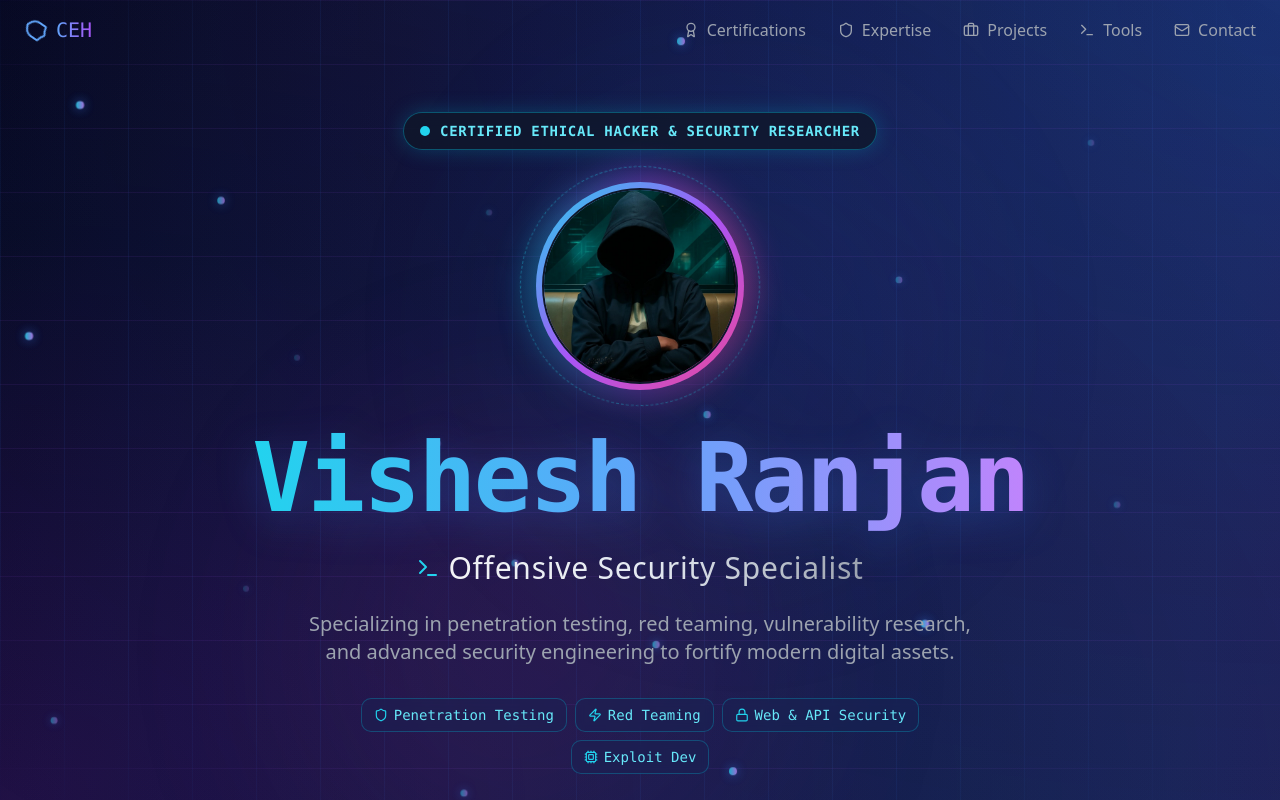
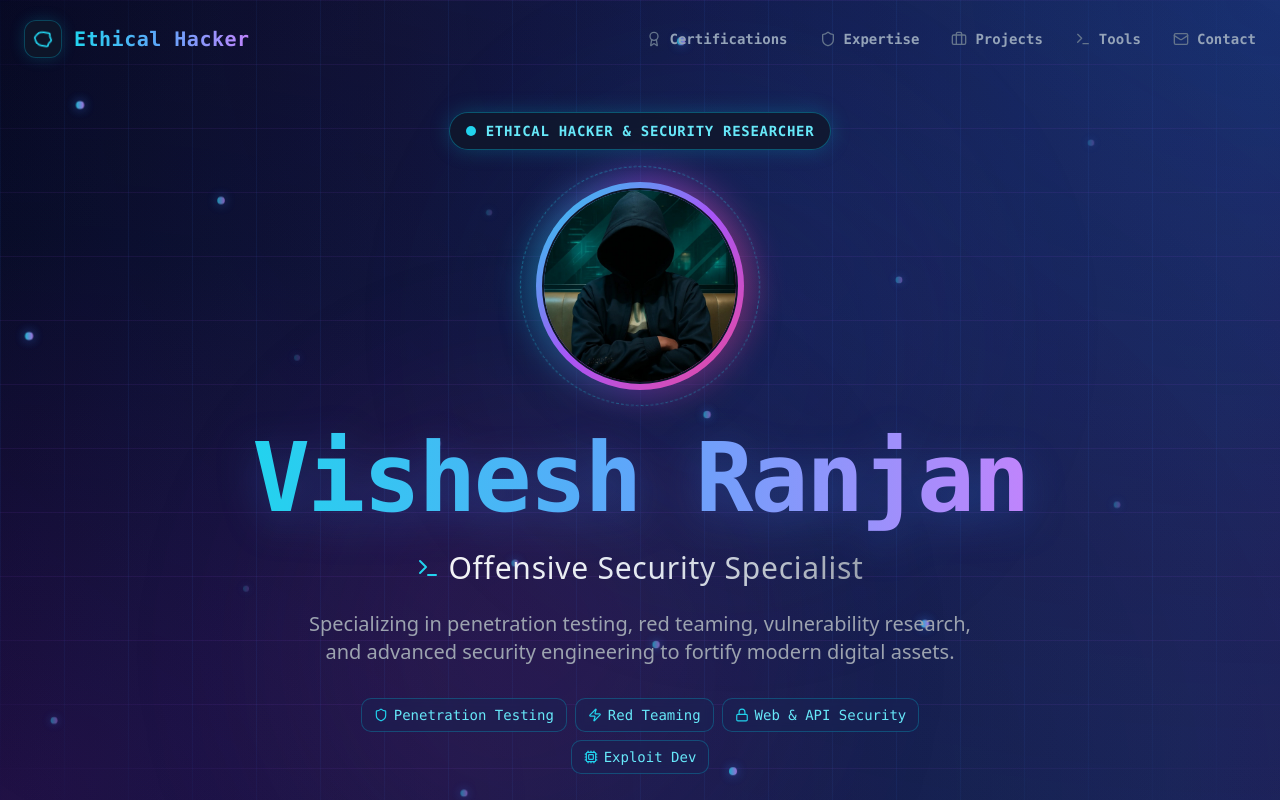
Before and after one commit to morningstar-0213/portfolio, a React (Vite) app: page / in a window 1280 px wide. Shown: the top 800 px of the page. Built offline with nearby package versions, Linux system fonts and the light colour scheme.

Commit message:
Update top branding to Ethical Hacker, remove EC-Council badge from footer, polish styling

```diff
--- a/src/components/Contact.tsx
+++ b/src/components/Contact.tsx
@@ -221,19 +221,10 @@ export function Contact() {
           transition={{ duration: 0.8, delay: 0.3 }}
           className="mt-12 md:mt-16 text-center"
         >
-          <motion.div
-            className="inline-block px-4 py-2 md:px-6 md:py-3 bg-gradient-to-r from-slate-900/80 via-blue-950/60 to-purple-950/60 border border-blue-500/30 rounded-lg md:rounded-xl backdrop-blur-sm shadow-lg"
-            whileHover={{ scale: isMobile ? 1 : 1.05 }}
-          >
-            <p className="text-gray-400 font-mono text-xs md:text-sm">
-              EC-COUNCIL CERTIFIED ETHICAL HACKER #*******
-            </p>
-          </motion.div>
-
           <motion.p
-            animate={{ opacity: [0.4, 1, 0.4] }}
+            animate={{ opacity: [0.5, 1, 0.5] }}
             transition={{ duration: 4, repeat: Infinity }}
-            className="mt-6 md:mt-8 text-gray-500 font-mono text-xs md:text-sm italic px-4"
+            className="text-gray-400 font-mono text-xs md:text-sm italic px-4"
           >
             "From the shadows to the spotlight, using darkness to protect the light."
           </motion.p>
--- a/src/components/Hero.tsx
+++ b/src/components/Hero.tsx
@@ -78,7 +78,7 @@ export function Hero() {
             <span className="relative inline-flex rounded-full h-2.5 w-2.5 bg-cyan-400"></span>
           </span>
           <span className="font-mono text-xs md:text-sm text-cyan-300 tracking-wider font-semibold uppercase">
-            Certified Ethical Hacker & Security Researcher
+            Ethical Hacker & Security Researcher
           </span>
         </motion.div>
 
--- a/src/components/InteractiveGames.tsx
+++ b/src/components/InteractiveGames.tsx
@@ -27,22 +27,32 @@ export function InteractiveGames() {
   ];
 
   return (
-    <section id="games" className="relative py-20 px-4 sm:px-6">
-      <div className="max-w-7xl mx-auto">
-        <motion.h2
-          className="text-4xl sm:text-5xl md:text-6xl font-mono mb-4 md:mb-6 text-center"
+    <section id="games" className="relative py-24 md:py-36 px-4 sm:px-6 overflow-hidden">
+      <div className="max-w-7xl mx-auto relative z-10">
+        <motion.div
           initial={{ opacity: 0, y: 20 }}
           whileInView={{ opacity: 1, y: 0 }}
           viewport={{ once: true }}
           transition={{ duration: 0.8 }}
+          className="text-center mb-12 md:mb-16"
         >
-          <span className="bg-gradient-to-r from-blue-400 via-purple-500 to-pink-500 bg-clip-text text-transparent">
-            UTILITY TOOLS
+          <span className="font-mono text-xs md:text-sm text-cyan-400 font-bold uppercase tracking-widest px-3.5 py-1.5 rounded-full bg-cyan-950/60 border border-cyan-500/30 mb-4 inline-block shadow-[0_0_15px_rgba(6,182,212,0.2)]">
+            Interactive Security Suite
           </span>
-        </motion.h2>
-        <p className="text-center text-gray-400 mb-12 text-sm md:text-base">
-          Useful tools for developers and security enthusiasts
-        </p>
+          <motion.h2
+            className="text-4xl sm:text-6xl md:text-7xl font-mono font-extrabold tracking-tight mb-4 text-center"
+            initial={{ opacity: 0, scale: 0.9 }}
+            whileInView={{ opacity: 1, scale: 1 }}
+            viewport={{ once: true }}
+          >
+            <span className="bg-gradient-to-r from-cyan-400 via-purple-500 to-pink-500 bg-clip-text text-transparent drop-shadow-[0_8px_16px_rgba(59,130,246,0.3)]">
+              UTILITY TOOLS
+            </span>
+          </motion.h2>
+          <p className="text-center text-gray-300 text-base sm:text-lg max-w-2xl mx-auto font-sans">
+            Interactive developer and security tools built directly into the portfolio
+          </p>
+        </motion.div>
 
         <div className="grid grid-cols-2 md:grid-cols-3 gap-4 md:gap-6 mb-8">
           {games.map((game, index) => (
@@ -51,15 +61,18 @@ export function InteractiveGames() {
               initial={{ opacity: 0, scale: 0.8 }}
               whileInView={{ opacity: 1, scale: 1 }}
               viewport={{ once: true }}
-              transition={{ delay: index * 0.1 }}
-              whileHover={{ scale: 1.05, y: -5 }}
-              whileTap={{ scale: 0.95 }}
+              transition={{ delay: index * 0.05 }}
+              whileHover={{ scale: 1.03, y: -4 }}
+              whileTap={{ scale: 0.96 }}
               onClick={() => setActiveGame(game.id)}
-              className={`p-4 md:p-6 bg-gradient-to-br from-slate-900/80 via-blue-950/50 to-purple-950/50 border rounded-xl md:rounded-2xl backdrop-blur-xl transition-all cursor-pointer font-mono text-sm md:text-base font-bold ${
-                activeGame === game.id ? 'border-purple-500/70 shadow-lg shadow-purple-500/30' : 'border-blue-500/30 hover:border-purple-500/60'
+              className={`p-5 md:p-6 rounded-2xl backdrop-blur-xl transition-all cursor-pointer font-mono text-xs md:text-sm font-bold flex items-center justify-between border ${
+                activeGame === game.id
+                  ? 'bg-slate-900 border-cyan-400 text-cyan-300 shadow-[0_0_25px_rgba(6,182,212,0.3)]'
+                  : 'bg-slate-900/80 border-slate-800 text-gray-300 hover:border-cyan-500/50 hover:text-white'
               }`}
             >
-              {game.name}
+              <span>{game.name}</span>
+              <span className="text-cyan-400 font-bold">⚙</span>
             </motion.button>
           ))}
         </div>
--- a/src/components/Navigation.tsx
+++ b/src/components/Navigation.tsx
@@ -7,7 +7,7 @@ export function Navigation() {
 
   useEffect(() => {
     const handleScroll = () => {
-      setScrolled(window.scrollY > 50);
+      setScrolled(window.scrollY > 40);
     };
     window.addEventListener('scroll', handleScroll);
     return () => window.removeEventListener('scroll', handleScroll);
@@ -22,28 +22,34 @@ export function Navigation() {
     <motion.nav
       initial={{ y: -100 }}
       animate={{ y: 0 }}
-      transition={{ type: 'spring', stiffness: 100, damping: 20 }}
+      transition={{ type: 'spring', stiffness: 120, damping: 22 }}
       className={`fixed top-0 w-full z-50 transition-all duration-500 ${
-        scrolled ? 'bg-slate-950/80 backdrop-blur-xl border-b border-blue-500/30 shadow-lg shadow-blue-500/10' : ''
+        scrolled
+          ? 'bg-slate-950/85 backdrop-blur-2xl border-b border-slate-800/80 shadow-[0_10px_30px_rgba(0,0,0,0.8)] py-3'
+          : 'bg-transparent py-5'
       }`}
     >
-      <div className="max-w-7xl mx-auto px-6 py-4 flex items-center justify-between">
+      <div className="max-w-7xl mx-auto px-6 flex items-center justify-between">
         <motion.div
-          whileHover={{ scale: 1.05 }}
-          whileTap={{ scale: 0.95 }}
-          className="flex items-center gap-2 cursor-pointer group"
+          whileHover={{ scale: 1.03 }}
+          whileTap={{ scale: 0.97 }}
+          className="flex items-center gap-3 cursor-pointer group"
           onClick={() => scrollToSection('hero')}
         >
-          <motion.div
-            animate={{ rotate: 360 }}
-            transition={{ duration: 20, repeat: Infinity, ease: 'linear' }}
-          >
-            <Shield className="w-6 h-6 text-transparent bg-gradient-to-r from-blue-400 to-purple-500 bg-clip-text stroke-blue-400" />
-          </motion.div>
-          <span className="font-mono text-xl bg-gradient-to-r from-blue-400 to-purple-500 bg-clip-text text-transparent">CEH</span>
+          <div className="relative p-2 rounded-xl bg-slate-900/90 border border-cyan-500/30 group-hover:border-cyan-400/70 transition-colors shadow-[0_0_15px_rgba(6,182,212,0.2)]">
+            <motion.div
+              animate={{ rotate: 360 }}
+              transition={{ duration: 25, repeat: Infinity, ease: 'linear' }}
+            >
+              <Shield className="w-5 h-5 text-cyan-400" strokeWidth={2} />
+            </motion.div>
+          </div>
+          <span className="font-mono text-lg md:text-xl font-bold bg-gradient-to-r from-cyan-400 via-blue-400 to-purple-400 bg-clip-text text-transparent tracking-wide">
+            Ethical Hacker
+          </span>
         </motion.div>
 
-        <div className="flex gap-8">
+        <div className="flex items-center gap-6 md:gap-8">
           {[
             { icon: Award, label: 'Certifications', id: 'journey' },
             { icon: Shield, label: 'Expertise', id: 'expertise' },
@@ -53,18 +59,14 @@ export function Navigation() {
           ].map(({ icon: Icon, label, id }) => (
             <motion.button
               key={id}
-              whileHover={{ scale: 1.1, y: -2 }}
+              whileHover={{ y: -2 }}
               whileTap={{ scale: 0.95 }}
               onClick={() => scrollToSection(id)}
-              className="group flex items-center gap-2 text-gray-400 hover:text-transparent hover:bg-gradient-to-r hover:from-blue-400 hover:to-purple-500 hover:bg-clip-text transition-all duration-300"
+              className="group flex items-center gap-2 text-slate-400 hover:text-cyan-300 font-mono text-xs md:text-sm font-semibold transition-all duration-300 relative py-1"
             >
-              <motion.div
-                whileHover={{ rotate: 360 }}
-                transition={{ duration: 0.5 }}
-              >
-                <Icon className="w-4 h-4 group-hover:text-blue-400 transition-colors" />
-              </motion.div>
+              <Icon className="w-4 h-4 text-slate-500 group-hover:text-cyan-400 transition-colors" />
               <span className="hidden md:inline">{label}</span>
+              <span className="absolute bottom-0 left-0 w-0 h-0.5 bg-gradient-to-r from-cyan-400 to-purple-500 group-hover:w-full transition-all duration-300 rounded-full" />
             </motion.button>
           ))}
         </div>
```
